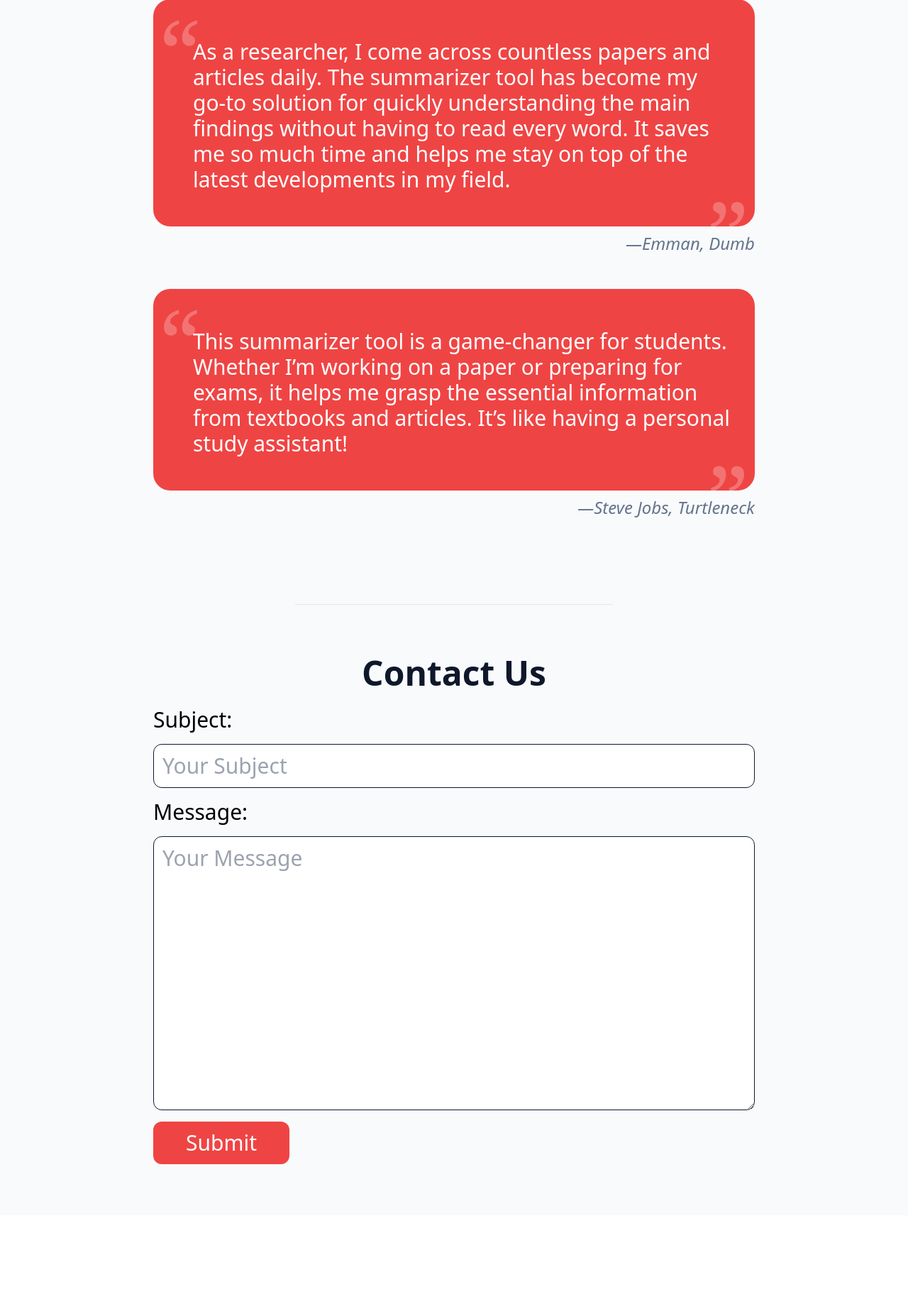
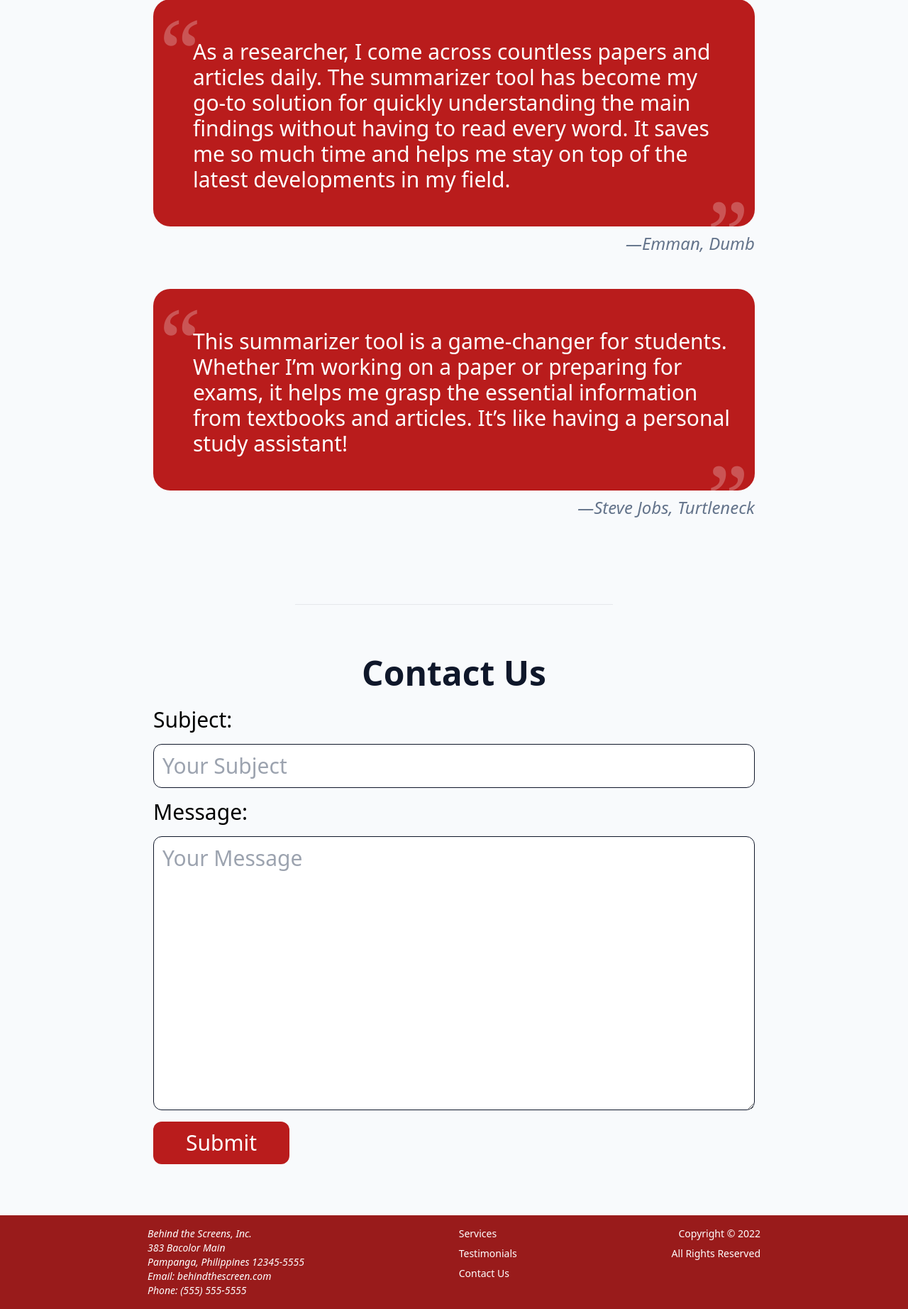
Before and after one commit to Isarakyun/Thesis-BEHIND-THE-SCREENS, a Flask app: page / in a window 1280 px wide. Shown: the part 1771-3615 px from the top of the page at 71% size. Before the commit the page ends 3411 px from the top, so only its background shows below. Run offline with Flask 3, Linux system fonts and the light colour scheme.

Commit message:
i forgot to include the footer lol

```diff
--- a/web/static/css/styles.css
+++ b/web/static/css/styles.css
@@ -662,6 +662,12 @@ video {
 .mt-20 {
   margin-top: 5rem;
 }
+.mb-14 {
+  margin-bottom: 3.5rem;
+}
+.mb-24 {
+  margin-bottom: 6rem;
+}
 .block {
   display: block;
 }
@@ -791,6 +797,9 @@ video {
 .gap-8 {
   gap: 2rem;
 }
+.gap-2 {
+  gap: 0.5rem;
+}
 .space-x-4 > :not([hidden]) ~ :not([hidden]) {
   --tw-space-x-reverse: 0;
   margin-right: calc(1rem * var(--tw-space-x-reverse));
@@ -891,10 +900,6 @@ video {
   --tw-bg-opacity: 1;
   background-color: rgb(31 41 55 / var(--tw-bg-opacity));
 }
-.bg-gray-900 {
-  --tw-bg-opacity: 1;
-  background-color: rgb(17 24 39 / var(--tw-bg-opacity));
-}
 .bg-green-600 {
   --tw-bg-opacity: 1;
   background-color: rgb(22 163 74 / var(--tw-bg-opacity));
@@ -921,6 +926,18 @@ video {
 .bg-yellow-500 {
   --tw-bg-opacity: 1;
   background-color: rgb(234 179 8 / var(--tw-bg-opacity));
+}
+.bg-teal-700 {
+  --tw-bg-opacity: 1;
+  background-color: rgb(15 118 110 / var(--tw-bg-opacity));
+}
+.bg-red-700 {
+  --tw-bg-opacity: 1;
+  background-color: rgb(185 28 28 / var(--tw-bg-opacity));
+}
+.bg-red-800 {
+  --tw-bg-opacity: 1;
+  background-color: rgb(153 27 27 / var(--tw-bg-opacity));
 }
 .object-cover {
   -o-object-fit: cover;
@@ -1250,6 +1267,10 @@ video {
   --tw-bg-opacity: 1;
   background-color: rgb(220 38 38 / var(--tw-bg-opacity));
 }
+.hover\:bg-red-800:hover {
+  --tw-bg-opacity: 1;
+  background-color: rgb(153 27 27 / var(--tw-bg-opacity));
+}
 .hover\:text-gray-100:hover {
   --tw-text-opacity: 1;
   color: rgb(243 244 246 / var(--tw-text-opacity));
@@ -1285,6 +1306,10 @@ video {
 .active\:bg-red-500:active {
   --tw-bg-opacity: 1;
   background-color: rgb(239 68 68 / var(--tw-bg-opacity));
+}
+.active\:bg-red-700:active {
+  --tw-bg-opacity: 1;
+  background-color: rgb(185 28 28 / var(--tw-bg-opacity));
 }
 .group.active .group-\[\.active\]\:bg-gray-800 {
   --tw-bg-opacity: 1;
@@ -1328,6 +1353,14 @@ video {
     flex-direction: row;
   }
 
+  .sm\:justify-between {
+    justify-content: space-between;
+  }
+
+  .sm\:gap-2 {
+    gap: 0.5rem;
+  }
+
   .sm\:text-left {
     text-align: left;
   }
@@ -1348,6 +1381,10 @@ video {
   }
 }
 @media (min-width: 768px) {
+
+  .md\:flex {
+    display: flex;
+  }
 
   .md\:grid-cols-2 {
     grid-template-columns: repeat(2, minmax(0, 1fr));
--- a/web/templates/base.html
+++ b/web/templates/base.html
@@ -8,7 +8,7 @@
     <title>{% block title %}Behind the Screens{% endblock %}</title>
 </head>
 <body class="min-h-screen bg-slate-50 dark:bg-gray-900 dark:text-white">
-    <header class="dark:bg-black text-white bg-red-500 sticky top-0 z-10">
+    <header class="dark:bg-black text-white bg-red-800 sticky top-0 z-10">
         <section class="max-w-6xl mx-auto p-4 flex justify-between items-center">
             <h1 class="text-2xl font-bold">
                 <a href="/"> 🖥️ BEHIND THE SCREENS </a>
@@ -53,4 +53,25 @@
     <main class="max-w-4xl mx-auto">
         {% block content %}{% endblock %}
     </main>
+
+    <footer id="footer" class="dark:bg-black bg-red-800 text-white text-sm">
+        <section class="max-w-4xl mx-auto p-4 flex flex-col sm:flex-row sm:justify-between">
+            <address>
+                <h2>Behind the Screens, Inc.</h2>
+                383 Bacolor Main<br>
+                Pampanga, Philippines 12345-5555<br>
+                Email: <a href="mailto:behindthescreen.com">behindthescreen.com</a><br>
+                Phone: <a href="tel:+15555555555">(555) 555-5555</a>
+            </address>
+            <nav class="hidden md:flex flex-col gap-2" aria-label="footer">
+                <a href="#rockets" class="hover:opacity-90">Services</a>
+                <a href="#testimonials" class="hover:opacity-90">Testimonials</a>
+                <a href="#contact" class="hover:opacity-90">Contact Us</a>
+            </nav>
+            <div class="flex flex-col sm:gap-2">
+                <p class="text-right">Copyright &copy; <span id="year">2022</span></p>
+                <p class="text-right">All Rights Reserved</p>
+            </div>
+        </section>
+    </footer>
 </html>
--- a/web/templates/home.html
+++ b/web/templates/home.html
@@ -49,7 +49,7 @@
         Testimonials
     </h2>
     <figure class="my-12">
-        <blockquote class="bg-red-500 dark:bg-black pl-14 pr-8 py-12 rounded-3xl relative">
+        <blockquote class="bg-red-700 dark:bg-black pl-14 pr-8 py-12 rounded-3xl relative">
             <p class="text-2xl sm:text-3xl text-left mt-2 text-white dark:text-slate-400 before:content-['\201C'] before:font-serif before:absolute before:top-0 before:left-0 before:text-9xl before:text-white before:opacity-25 before:transform before:translate-x-2 before:translate-y-2 after:content-['\201D'] after:font-serif after:absolute after:-bottom-20 after:right-0 after:text-9xl after:text-white after:opacity-25 after:transform after:-translate-x-2 after:-translate-y-2">
                 I’ve been using the summarizer tool for a few months now, and it has significantly improved my productivity. Instead of spending hours reading through lengthy reports, I get concise summaries that highlight the key points. It's an essential tool for anyone in a fast-paced environment.
             </p>
@@ -59,7 +59,7 @@
         </figcaption>
     </figure>
     <figure class="my-12">
-        <blockquote class="bg-red-500 dark:bg-black pl-14 pr-8 py-12 rounded-3xl relative">
+        <blockquote class="bg-red-700 dark:bg-black pl-14 pr-8 py-12 rounded-3xl relative">
             <p class="text-2xl sm:text-3xl text-left mt-2 text-white dark:text-slate-400 before:content-['\201C'] before:font-serif before:absolute before:top-0 before:left-0 before:text-9xl before:text-white before:opacity-25 before:transform before:translate-x-2 before:translate-y-2 after:content-['\201D'] after:font-serif after:absolute after:-bottom-20 after:right-0 after:text-9xl after:text-white after:opacity-25 after:transform after:-translate-x-2 after:-translate-y-2">
                 As a researcher, I come across countless papers and articles daily. The summarizer tool has become my go-to solution for quickly understanding the main findings without having to read every word. It saves me so much time and helps me stay on top of the latest developments in my field.
             </p>
@@ -69,7 +69,7 @@
         </figcaption>
     </figure>
     <figure class="my-12">
-        <blockquote class="bg-red-500 dark:bg-black pl-14 pr-8 py-12 rounded-3xl relative">
+        <blockquote class="bg-red-700 dark:bg-black pl-14 pr-8 py-12 rounded-3xl relative">
             <p class="text-2xl sm:text-3xl text-left mt-2 text-white dark:text-slate-400 before:content-['\201C'] before:font-serif before:absolute before:top-0 before:left-0 before:text-9xl before:text-white before:opacity-25 before:transform before:translate-x-2 before:translate-y-2 after:content-['\201D'] after:font-serif after:absolute after:-bottom-20 after:right-0 after:text-9xl after:text-white after:opacity-25 after:transform after:-translate-x-2 after:-translate-y-2">
                 This summarizer tool is a game-changer for students. Whether I’m working on a paper or preparing for exams, it helps me grasp the essential information from textbooks and articles. It’s like having a personal study assistant!
             </p>
@@ -93,7 +93,7 @@
         <label for="message">Message:</label>
         <textarea name="message" id="message" cols="30" rows="10" placeholder="Your Message" required class="w-full text-black text-m sm:text-3xl p-3 rounded-xl border border-solid border-slate-900 dark:border-none"></textarea>
 
-        <button class="bg-red-500 hover:bg-red-600 active:bg-red-500 text-white p-3 w-48 rounded-xl border-solid border-slate-900 dark:border-none">
+        <button class="bg-red-700 hover:bg-red-800 active:bg-red-700 text-white p-3 w-48 rounded-xl border-solid border-slate-900 dark:border-none">
             Submit
         </button>
     </form>
--- a/web/templates/login.html
+++ b/web/templates/login.html
@@ -2,7 +2,7 @@
 
 {% block content %}
 <div
-  class="container max-w-md mx-auto xl:max-w-3xl h-full flex mt-24 dark:bg-black bg-gray-300 rounded-lg shadow overflow-hidden">
+  class="container max-w-md mx-auto xl:max-w-3xl h-full flex mt-24 mb-24 dark:bg-black bg-gray-300 rounded-lg shadow overflow-hidden">
   <div class="relative hidden xl:block xl:w-1/2 h-full">
     <img
       class="absolute h-auto w-full object-cover"
--- a/web/templates/sign_up.html
+++ b/web/templates/sign_up.html
@@ -2,7 +2,7 @@
 
 {% block content %}
 <div
-  class="container max-w-md mx-auto xl:max-w-3xl h-full flex mt-14 dark:bg-black bg-gray-300 rounded-lg shadow overflow-hidden"
+  class="container max-w-md mx-auto xl:max-w-3xl h-full flex mt-14 mb-14 dark:bg-black bg-gray-300 rounded-lg shadow overflow-hidden"
 >
   <div class="relative hidden xl:block xl:w-1/2 h-full">
     <img
```
